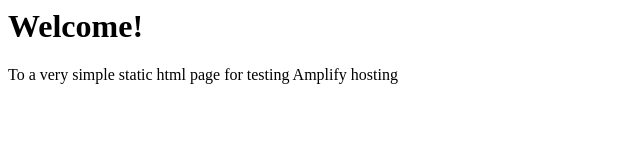
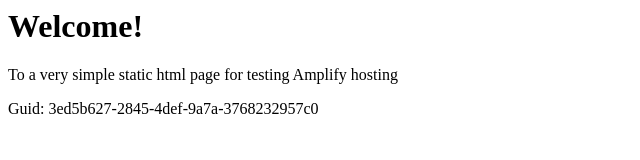
Before and after one commit to aws-aemilia-mxp/Github-PR-Commit-Integration-Test-DoNotTouch-v1-preprod-eu-south-1, a website: page src/index.html in a window 1280 px wide. Shown: the whole page, without its empty margins (0-640 px from the left). Drawn offline with Linux system fonts and the light colour scheme.

Commit message:
commit from integ tests

```diff
--- a/src/index.html
+++ b/src/index.html
@@ -1,3 +1,5 @@
+
+
 <html lang="en">
 
 <head>
@@ -10,6 +12,6 @@
 <body>
     <h1>Welcome!</h1>
     <p>To a very simple static html page for testing Amplify hosting</p>
-</body>
+    <p>Guid: 3ed5b627-2845-4def-9a7a-3768232957c0</p></body>
 
 </html>
```
